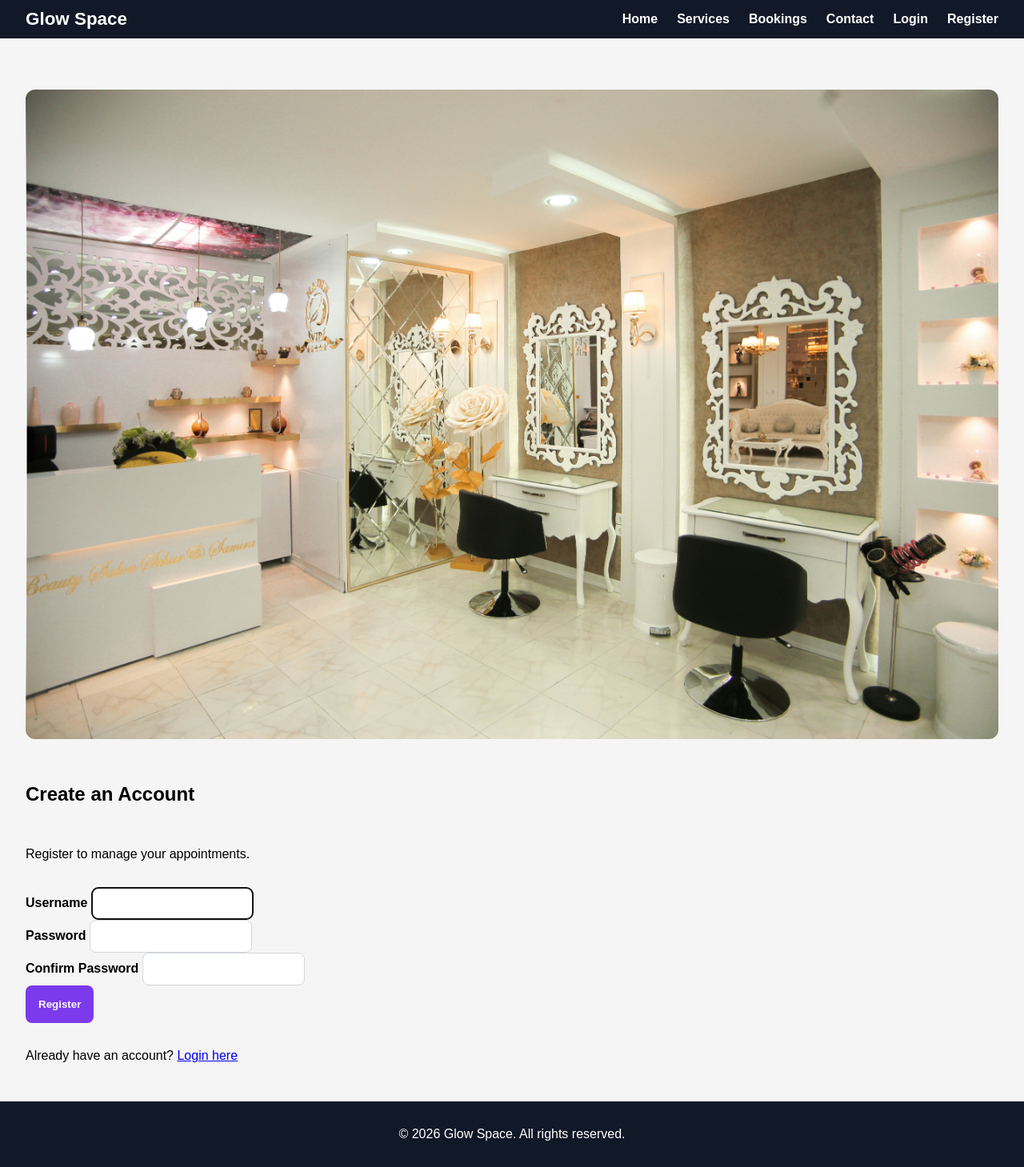
After one commit to vera-com/glow-space, a Django app: page /register/ in a window 1280 px wide. The commit adds this page. Shown: the whole page at 80% size. Run offline with Django 5.2, Linux system fonts and the light colour scheme.

Commit message:
Implement user registration and update authenticated navigation

```diff
--- a/config/settings.py
+++ b/config/settings.py
@@ -124,3 +124,7 @@ MEDIA_URL = '/media/'
 MEDIA_ROOT = BASE_DIR / 'media'
 
 DEFAULT_AUTO_FIELD = 'django.db.models.BigAutoField'
+
+LOGIN_REDIRECT_URL = "home"
+LOGOUT_REDIRECT_URL = "home"
+LOGIN_URL = "login"
--- a/config/urls.py
+++ b/config/urls.py
@@ -16,8 +16,18 @@ Including another URLconf
 """
 from django.contrib import admin
 from django.urls import path, include
+from django.contrib.auth import views as auth_views
+from home import views
+
 
 urlpatterns = [
     path('admin/', admin.site.urls),
     path('', include('home.urls')),
+    path("register/", views.register, name="register"),
+    path(
+        "login/",
+        auth_views.LoginView.as_view(template_name="home/login.html"),
+        name="login"),
+    path("logout/", auth_views.LogoutView.as_view(),
+         name="logout"),
 ]
--- /dev/null
+++ b/home/templates/home/register.html
@@ -0,0 +1,57 @@
+{% extends "base.html" %}
+{% load static %}
+
+{% block content %}
+
+<section class="booking-section">
+    <div class="booking-container">
+
+        <div class="booking-image">
+            <img src="{% static 'images/salon-booking.jpg' %}" alt="Glow Space Salon">
+        </div>
+
+        <div class="booking-form">
+
+            <h2>Create an Account</h2>
+
+            <p>Register to manage your appointments.</p>
+
+            <form method="POST">
+
+                {% csrf_token %}
+
+                <div class="form-group">
+    <label for="id_username">Username</label>
+    {{ form.username }}
+    {{ form.username.errors }}
+</div>
+
+<div class="form-group">
+    <label for="id_password1">Password</label>
+    {{ form.password1 }}
+    {{ form.password1.errors }}
+</div>
+
+<div class="form-group">
+    <label for="id_password2">Confirm Password</label>
+    {{ form.password2 }}
+    {{ form.password2.errors }}
+</div>
+
+                <button type="submit" class="book-btn">
+                    Register
+                </button>
+
+            </form>
+
+            <p>
+                Already have an account?
+                <a href="{% url 'login' %}">Login here</a>
+            </p>
+
+        </div>
+
+    </div>
+</section>
+
+{% endblock %}
--- a/home/views.py
+++ b/home/views.py
@@ -2,6 +2,8 @@ from django.shortcuts import render, redirect, get_object_or_404
 from django.contrib import messages
 from .models import Booking, Service
 from datetime import date, datetime
+from django.contrib.auth.forms import UserCreationForm
+from django.contrib.auth import login
 
 
 def home(request):
@@ -88,7 +90,7 @@ def bookings(request):
 
 def appointments(request):
     bookings = Booking.objects.order_by(
-        "preferred_date"
+        "preferred_date",
         "preferred_time")
 
     return render(
@@ -158,3 +160,18 @@ def delete_appointment(request, booking_id):
         "home/delete_appointment.html",
         {"booking": booking}
     )
+
+
+def register(request):
+    if request.method == "POST":
+        form = UserCreationForm(request.POST)
+
+        if form.is_valid():
+            user = form.save()
+            login(request, user)
+            messages.success(request, "Account created successfully.")
+            return redirect("home")
+    else:
+        form = UserCreationForm()
+
+    return render(request, "home/register.html", {"form": form})
--- a/static/css/style.css
+++ b/static/css/style.css
@@ -327,6 +327,23 @@ nav {
     margin-left: 0.5rem;
 }
 
+.logout-form {
+    display: inline;
+}
+
+.logout-button {
+    background: none;
+    border: none;
+    color: white;
+    font-weight: bold;
+    cursor: pointer;
+    font: inherit;
+}
+
+.logout-button:hover {
+    color: #a78bfa;
+}
+
 
 /* =========================
    Booking Page Layout
--- a/templates/base.html
+++ b/templates/base.html
@@ -25,6 +25,21 @@
 <a href="{% url 'bookings' %}" class="{% if request.resolver_match.url_name == 'bookings' %}active{% endif %}">Bookings</a>
 
 <a href="{% url 'home' %}#contact">Contact</a>
+
+{% if user.is_authenticated %}
+    <li><a href="{% url 'appointments' %}">My Appointments</a></li>
+    <li>
+    <form method="POST" action="{% url 'logout' %}" class="logout-form">
+        {% csrf_token %}
+        <button type="submit" class="logout-button">Logout</button>
+    </form>
+</li>
+
+{% else %}
+    <li><a href="{% url 'login' %}">Login</a></li>
+    <li><a href="{% url 'register' %}">Register</a></li>
+{% endif %}
+
     </ul>
 </nav>
 
```
Also changed, not shown: home/templates/home/login.html (added).
